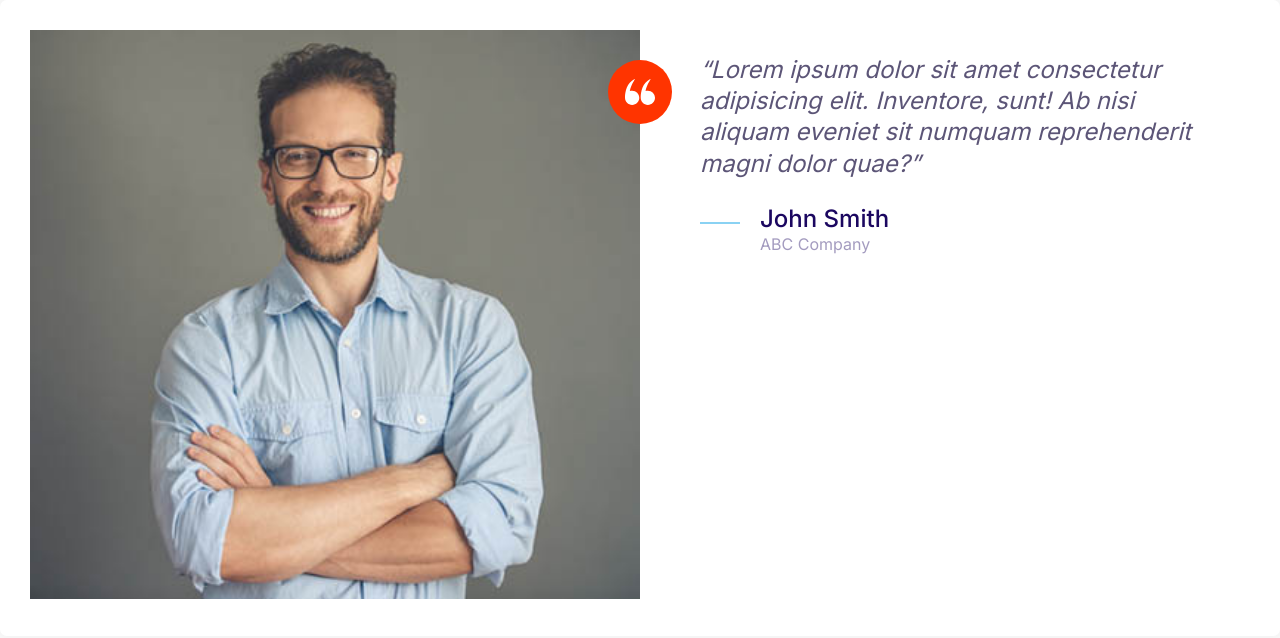
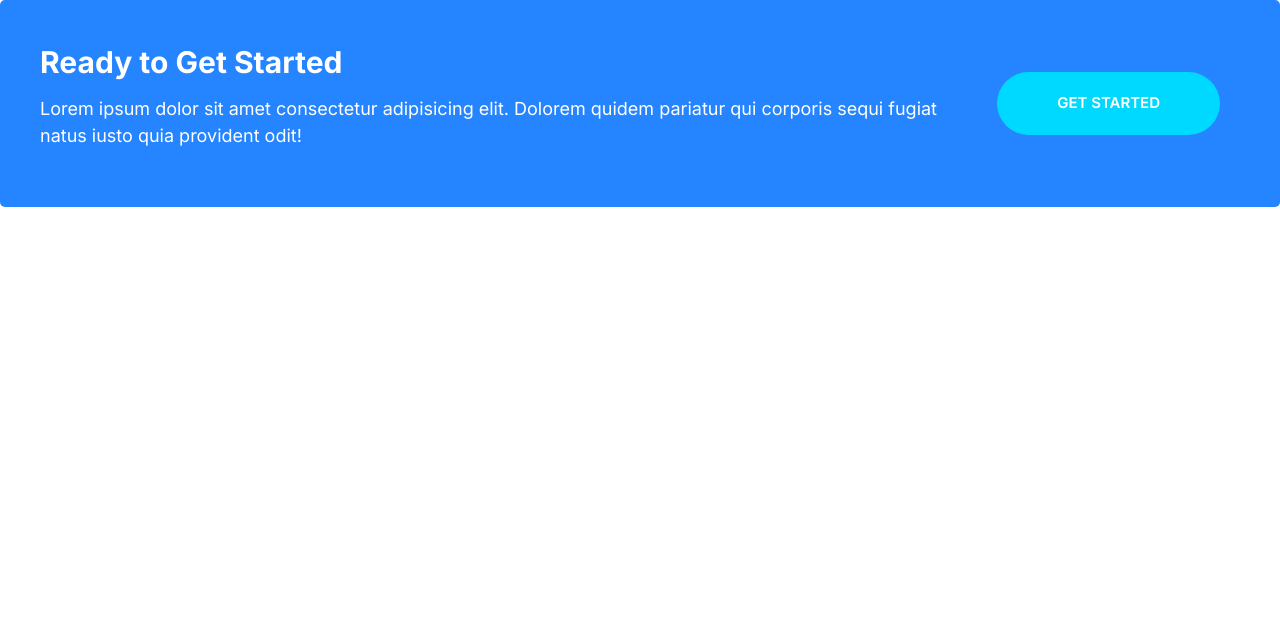
Before and after one commit to Sanket4496/moshify, a plain HTML site: page index.html in a window 1280 px wide. Drawn offline with Linux system fonts and the light colour scheme.

Commit message:
Add Callout component

```diff
--- a/css/styles.css
+++ b/css/styles.css
@@ -223,6 +223,11 @@ a {
 .btn--block {
     width: 100%;
     display: inline-block;
+}
+
+.btn--stretched {
+    padding-left: 6rem;
+    padding-right: 6rem;
 }
 
 .btn--outline {
@@ -481,3 +486,43 @@ a {
         margin-left: 6rem;
     }
 }
+
+/* Callouts */
+.callout {
+    padding: 4rem;
+    border-radius: 5px;
+}
+
+.callout--primary {
+    background: var(--color-primary);
+    color: #fff;
+}
+
+.callout__heading {
+    color: #fff;
+    margin-top: 0;
+    font-size: 3rem;
+}
+
+.callout .btn {
+    justify-self: center;
+    align-self: center;
+}
+
+.callout__content {
+    text-align: center;
+}
+
+@media screen and (min-width: 768px) {
+    .callout .grid--1x2 {
+        grid-template-columns: 1fr auto;
+    }
+    .callout__content {
+        text-align: left;
+    }
+
+    .callout .btn {
+        justify-self: start;
+        margin: 0 2rem;
+    }
+}
--- a/index.html
+++ b/index.html
@@ -13,35 +13,14 @@
 </head>
 
 <body>
-    <div class="card testimonial">
+    <div class="callout callout--primary">
         <div class="grid grid--1x2">
-            <div class="testimonial__image">
-                <span class="icon-container icon-container--accent">
-                    <svg class="icon icon--small icon--white">
-                        <use xlink:href="images/sprite.svg#quotes"></use>
-                    </svg>
-                </span>
-                <img src="images/testimonial.jpg" alt="A happy, smiling customer">
+            <div class="callout__content">
+                <h2 class="callout__heading">Ready to Get Started</h2>
+                <p>Lorem ipsum dolor sit amet consectetur adipisicing elit. Dolorem quidem pariatur qui corporis sequi
+                    fugiat natus iusto quia provident odit!</p>
             </div>
-            <blockquote class="quote">
-                <p class="quote__text">Lorem ipsum dolor sit amet consectetur adipisicing elit. Inventore, sunt! Ab nisi
-                    aliquam
-                    eveniet sit numquam
-                    reprehenderit magni dolor quae?</p>
-                <footer>
-                    <div class="media">
-                        <div class="media__image">
-                            <svg class="icon icon--primary quote__line">
-                                <use xlink:href="images/sprite.svg#line"></use>
-                            </svg>
-                        </div>
-                        <div class="media__body">
-                            <h3 class="media__title quote__author">John Smith</h3>
-                            <p class="quote__company">ABC Company</p>
-                        </div>
-                    </div>
-                </footer>
-            </blockquote>
+            <a href="#" class="btn btn--secondary btn--stretched">Get Started</a>
         </div>
     </div>
 </body>
```
Also changed, not shown: components/callouts.html (added, +10 -0 lines).
